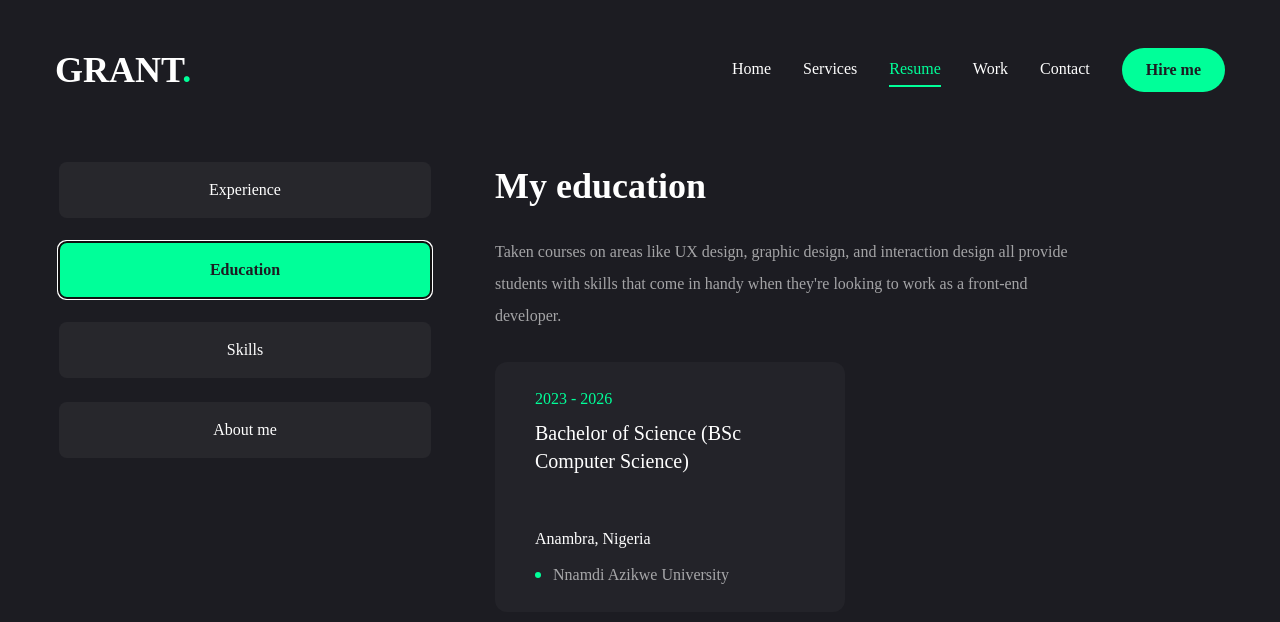
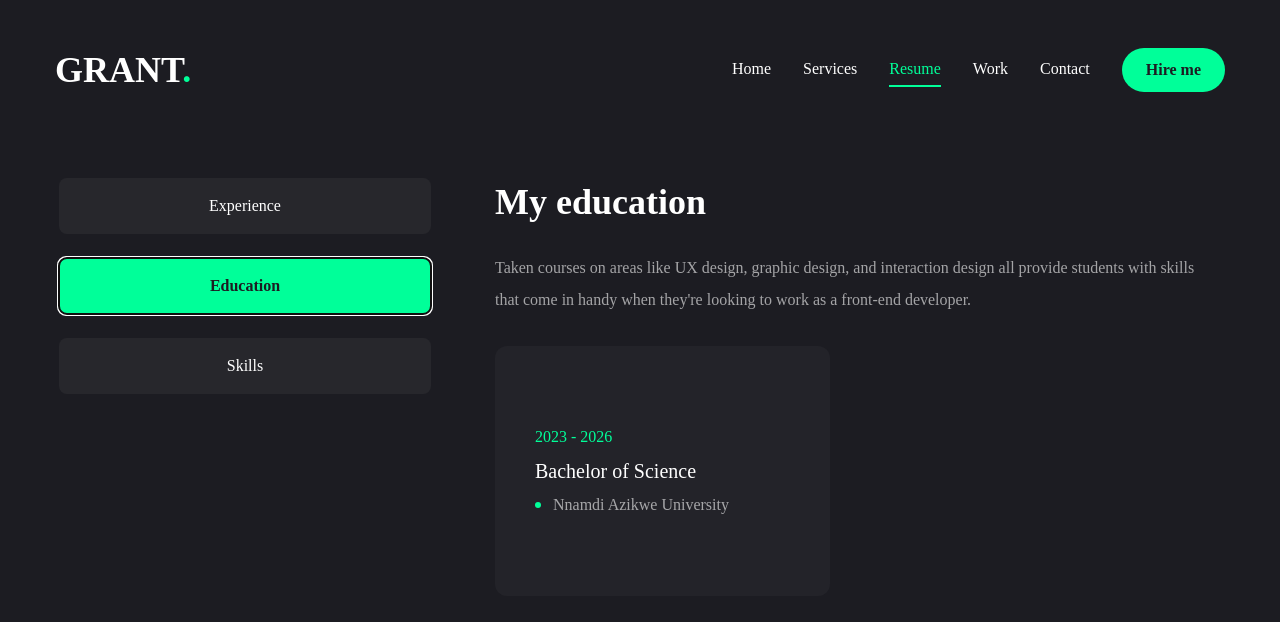
Before and after one commit to grant1x/portfolio, a Next.js app: page /resume in a window 1280 px wide. Both pictures are taken after a click on the tab "Education". Shown: the top 622 px of the page. Built offline with nearby package versions, Linux system fonts and the light colour scheme.

Commit message:
refactor: update education degree and adjust layout for experience and education sections

```diff
--- a/src/app/resume/page.jsx
+++ b/src/app/resume/page.jsx
@@ -80,7 +80,7 @@ const education = {
     {
       institution: "Nnamdi Azikwe University",
       location: "Anambra, Nigeria",
-      degree: "Bachelor of Science (BSc Computer Science)",
+      degree: "Bachelor of Science",
       duration: "2023 - 2026",
     },
   ],
@@ -145,7 +145,6 @@ const Resume = () => {
             <TabsTrigger value="experience">Experience</TabsTrigger>
             <TabsTrigger value="education">Education</TabsTrigger>
             <TabsTrigger value="skills">Skills</TabsTrigger>
-            <TabsTrigger value="about">About me</TabsTrigger>
           </TabsList>
 
           {/* content */}
@@ -154,7 +153,7 @@ const Resume = () => {
             <TabsContent value="experience" className="w-full">
               <div className="flex flex-col gap-[30px] text-center xl:text-left">
                 <h3 className="text-4xl font-bold">{experience.title}</h3>
-                <p className="max-w-[600px] text-white/60 mx-auto xl:mx-0">
+                <p className="max-w-[700px] text-white/60 mx-auto xl:mx-0">
                   {experience.description}
                 </p>
                 <ScrollArea className="h-[400px] ">
@@ -186,10 +185,10 @@ const Resume = () => {
             <TabsContent value="education" className="w-full">
               <div className="flex flex-col gap-[30px] text-center xl:text-left">
                 <h3 className="text-4xl font-bold">{education.title}</h3>
-                <p className="max-w-[600px] text-white/60 mx-auto xl:mx-0">
+                <p className="max-w-[700px] text-white/60 mx-auto xl:mx-0">
                   {education.description}
                 </p>
-                <ScrollArea className="h-[400px] ">
+                <ScrollArea className="h-[400px] w-[700px] ">
                   <ul className="grid grid-cols-1 lg:grid-cols-2 gap-[30px] ">
                     {education.items.map((item, index) => {
                       return (
@@ -198,10 +197,10 @@ const Resume = () => {
                           className="bg-[#232329] h-[250px] py-6 px-10 rounded-xl flex flex-col justify-center items-center lg:items-start gap-1"
                         >
                           <span className="text-accent">{item.duration}</span>
-                          <h3 className="text-xl max-w-[260px] min-h-[100px] text-center lg:text-left ">
+                          <h3 className="text-xl max-w-[260px] text-center lg:text-left ">
                             {item.degree}
                           </h3>
-                          <p>{item.location}</p>
+                          {/* <p>{item.location}</p> */}
                           <div className="flex items-center gap-3">
                             {/* dot */}
                             <span className="w-[6px] h-[6px] rounded-full bg-accent"></span>
@@ -220,7 +219,7 @@ const Resume = () => {
               <div className="flex flex-col gap-[30px]">
                 <div className="flex flex-col gap-[30px] text-center xl:text-left">
                   <h3 className="text-4xl font-bold">{skills.title}</h3>
-                  <p className="max-w-[670px] text-white/60 mx-auto xl:mx-0 ">
+                  <p className="max-w-[700px] text-white/60 mx-auto xl:mx-0 ">
                     {skills.description}
                   </p>
                 </div>
@@ -248,31 +247,6 @@ const Resume = () => {
               </div>
             </TabsContent>
 
-            {/* about */}
-            <TabsContent
-              value="about"
-              className="w-full text-center xl:text-left"
-            >
-              <div className="flex flex-col gap-[30px]">
-                <h3 className="text-4xl font-bold">{about.title}</h3>
-                <p className="max-w-[600px] text-white/60 mx-auto xl:mx-0">
-                  {about.description}
-                </p>
-                <ul className="grid grid-cols-1 xl:grid-cols-2 gap-y-6 max-w-[620px] mx-auto xl:mx-0 ">
-                  {about.info.map((item, index) => {
-                    return (
-                      <li
-                        key={index}
-                        className="flex justify-center items-center xl:justify-start gap-4"
-                      >
-                        <span className="text-white/60">{item.fieldName}</span>
-                        <span className="text-xl">{item.fieldValue}</span>
-                      </li>
-                    );
-                  })}
-                </ul>
-              </div>
-            </TabsContent>
           </div>
         </Tabs>
       </div>
```
